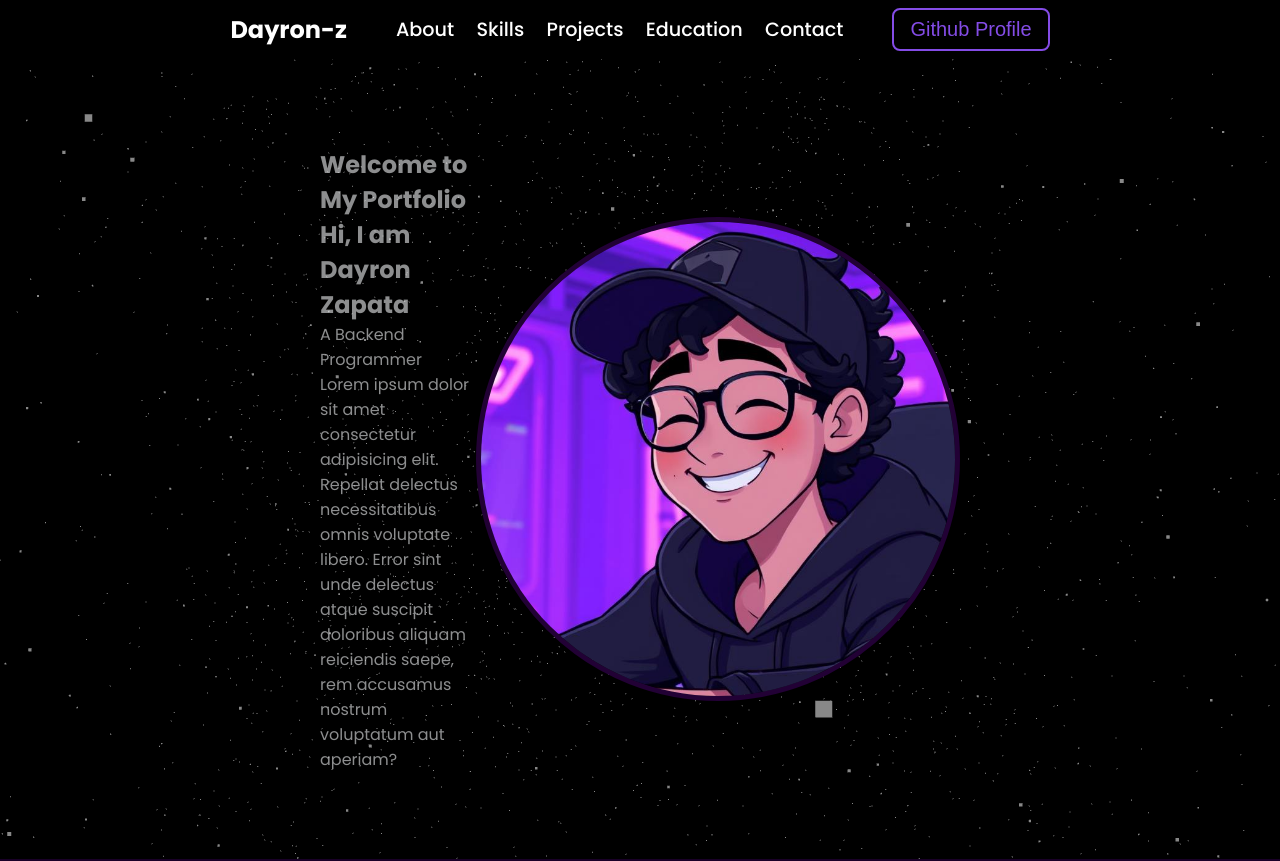
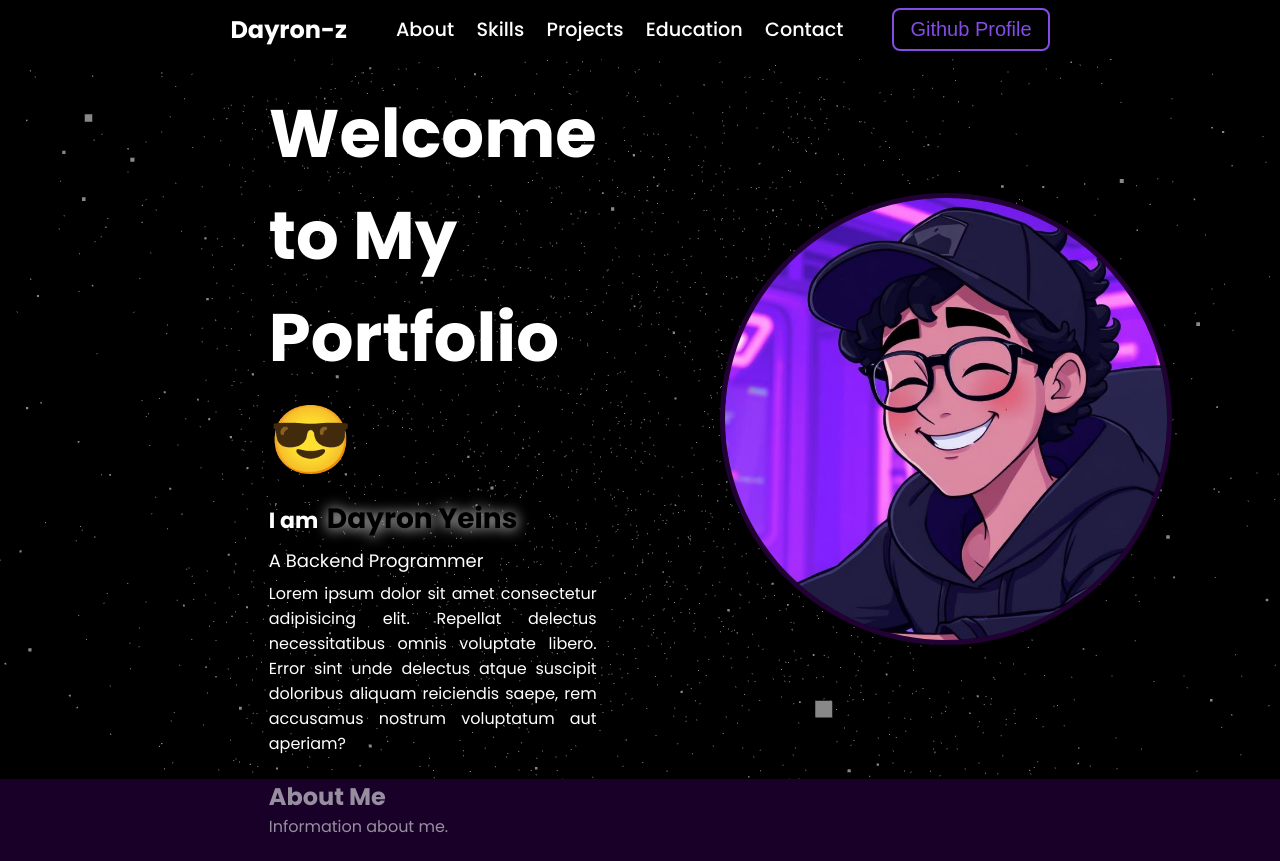
Before and after one commit to Dayron-z/Portfolio, a Vue app: page / in a window 1280 px wide. Shown: the top 861 px of the page. Built offline with nearby package versions, Linux system fonts and the light colour scheme.

Commit message:
Progress is being made in the about section

```diff
--- a/src/pages/HomePage.vue
+++ b/src/pages/HomePage.vue
@@ -5,10 +5,12 @@
       <galaxy-background />
       <div class="content-about-section">
         <div class="left-about">
-          <h1>Welcome to My Portfolio</h1>
-          <h2>Hi, I am <span>Dayron Zapata</span></h2>
-          <p>A Backend Programmer</p>
-          <p>
+          <h1 class="welcome">Welcome to My Portfolio 😎</h1>
+          <h2 class="i-am">
+            I am <span class="my-name">Dayron Yeins</span>
+          </h2>
+          <p class="a-something">A Backend Programmer</p>
+          <p class="who-i-am">
             Lorem ipsum dolor sit amet consectetur adipisicing elit. Repellat
             delectus necessitatibus omnis voluptate libero. Error sint unde
             delectus atque suscipit doloribus aliquam reiciendis saepe, rem
@@ -56,12 +58,41 @@ export default {
   display: flex;
   align-items: center;
   z-index: 1;
+  gap: 7.7rem;
+  .left-about {
+    display: flex;
+    flex-direction: column;
+    color: $white-color;
+    font-size: 12px;
+    gap: 7px;
+    .welcome {
+      font-size: 4.2rem;
+    }
+    .i-am {
+      font-size: 22px;
+      .my-name {
+        color: $black-color;
+        margin-left: 4px;
+        font-size: 28px;
+        text-shadow: 0px 1px 14px $white-color;
+        font-weight: bold;
+      }
+    }
+    .a-something {
+      font-size: 18px;
+    }
+    .who-i-am {
+      font-size: 16px;
+      max-width: 450px;
+      text-align: justify;
+    }
+  }
   .profile {
-      border: 5px solid $medium-purple;
-      height: 30.25rem;
-      width: 30.25rem;
-      border-radius: 100%;
-      object-fit: cover;
+    border: 5px solid $medium-purple;
+    height: 28.25rem;
+    width: 28.25rem;
+    border-radius: 100%;
+    object-fit: cover;
   }
 }
 
@@ -70,7 +101,7 @@ section {
 
 #about {
   background-color: rgba($dark-purple, 0.65); // 0.5 es el nivel de opacidad
-  height: 100vh;
+  height: 90vh;
 }
 
 #skills {
@@ -86,6 +117,6 @@ section {
 #about,
 #skills,
 #contact {
-  padding: 0rem 25%;
+  padding: 0rem 21%;
 }
 </style>
```
